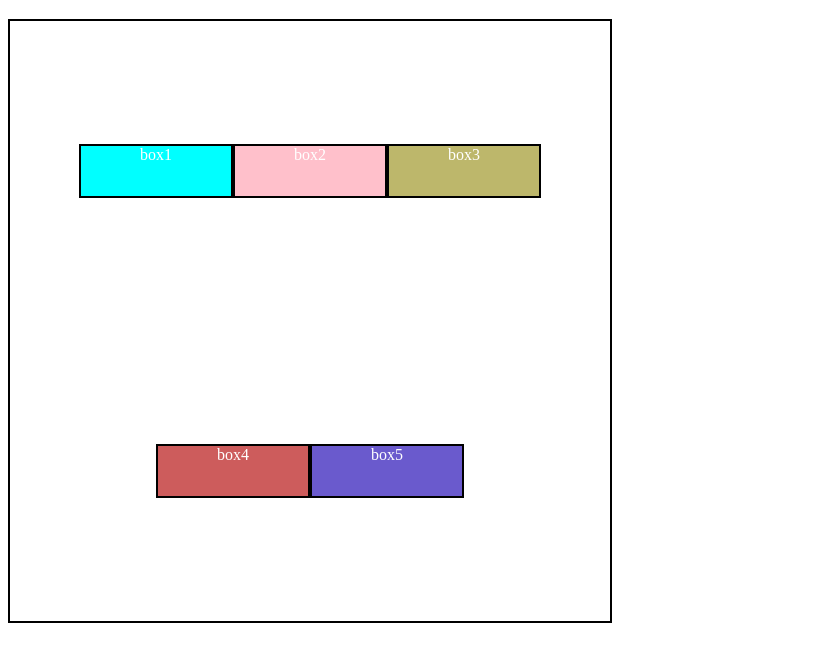
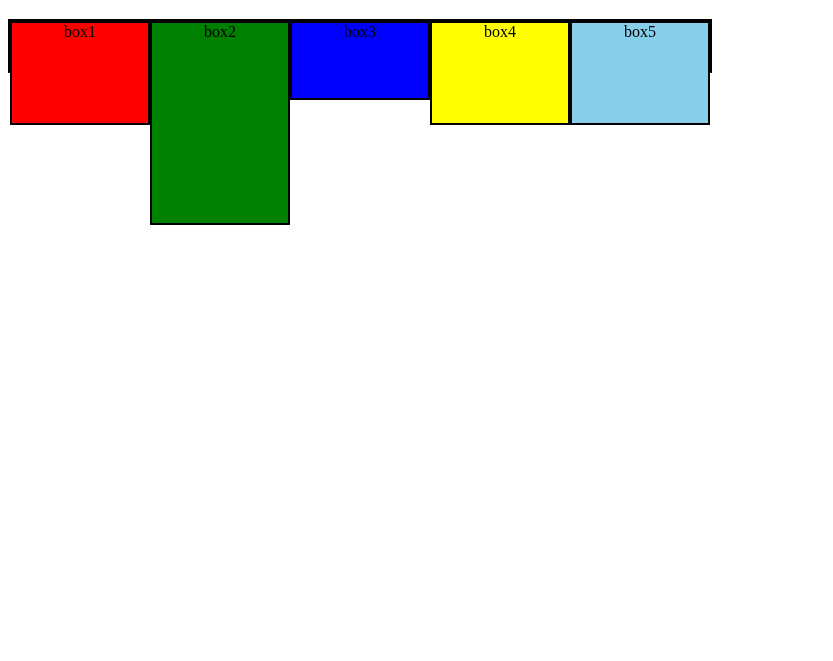
Before and after one commit to rakib-rahyan/Larning-full-stact-vertion-control, a plain HTML site: page 2nd/index.html in a window 1280 px wide. Shown: the part 61-722 px from the top of the page, without its empty margins (0-833 px from the left). Drawn offline with Linux system fonts and the light colour scheme.

Commit message:
larning finished aboout flexbox, last part is flex-weap, flex item shrink, grow

```diff
--- a/2nd/style.css
+++ b/2nd/style.css
@@ -1,34 +1,38 @@
 body {
     text-align: center;
 }
+div {
+    height: 100px;
+    width: 200px;
+    display: inline-block;
+    border: 2px solid black;
+}
 #container {
-    width: 600px;
-    height: 600px;
+    width: 700px;
+    height: 50px;
     display: flex;
     flex-direction: row;
-    justify-content: center;
-    flex-wrap: wrap;
-    align-items: center;
-}
-div {
-    height: 50px;
-    width: 150px;
-    display: inline-block;
-    border: 2px double black;
-    color: white;
+    justify-content:center;
+    /* flex-wrap: wrap; */
+    /* align-content: flex-start; */
+    align-items: flex-start;
 }
 #box1 {
-    background-color: aqua;
+    background-color: red;
 }
 #box2 {
-    background-color: pink;
+    background-color: green;
+    height: 200px;
+    flex-grow: 1;
+
 }
 #box3 {
-    background-color: darkkhaki;
+    background-color: blue;
+    height: 75px;
 }
 #box4 {
-    background-color: indianred;
+    background-color: yellow;
 }
 #box5 {
-    background-color: slateblue;
+    background-color: skyblue;
 }
```
Also changed, not shown: 1 other file.
